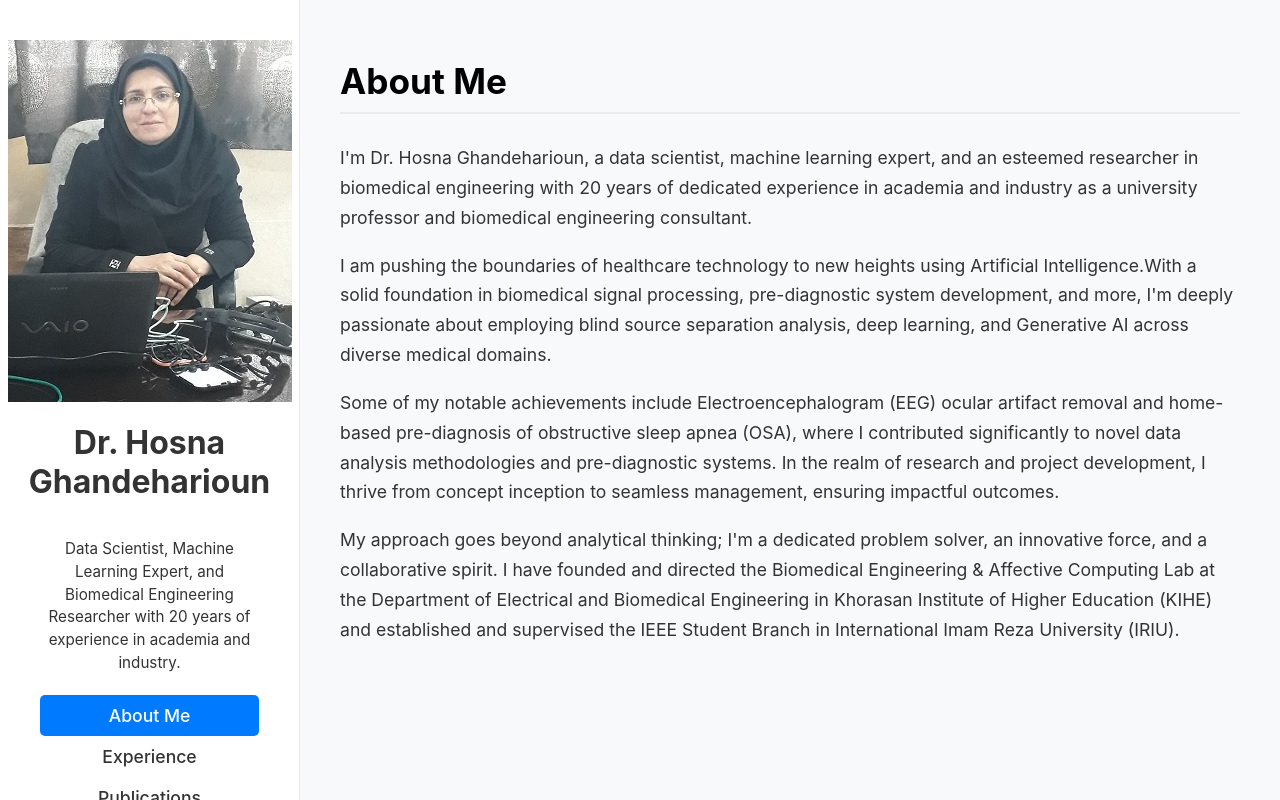
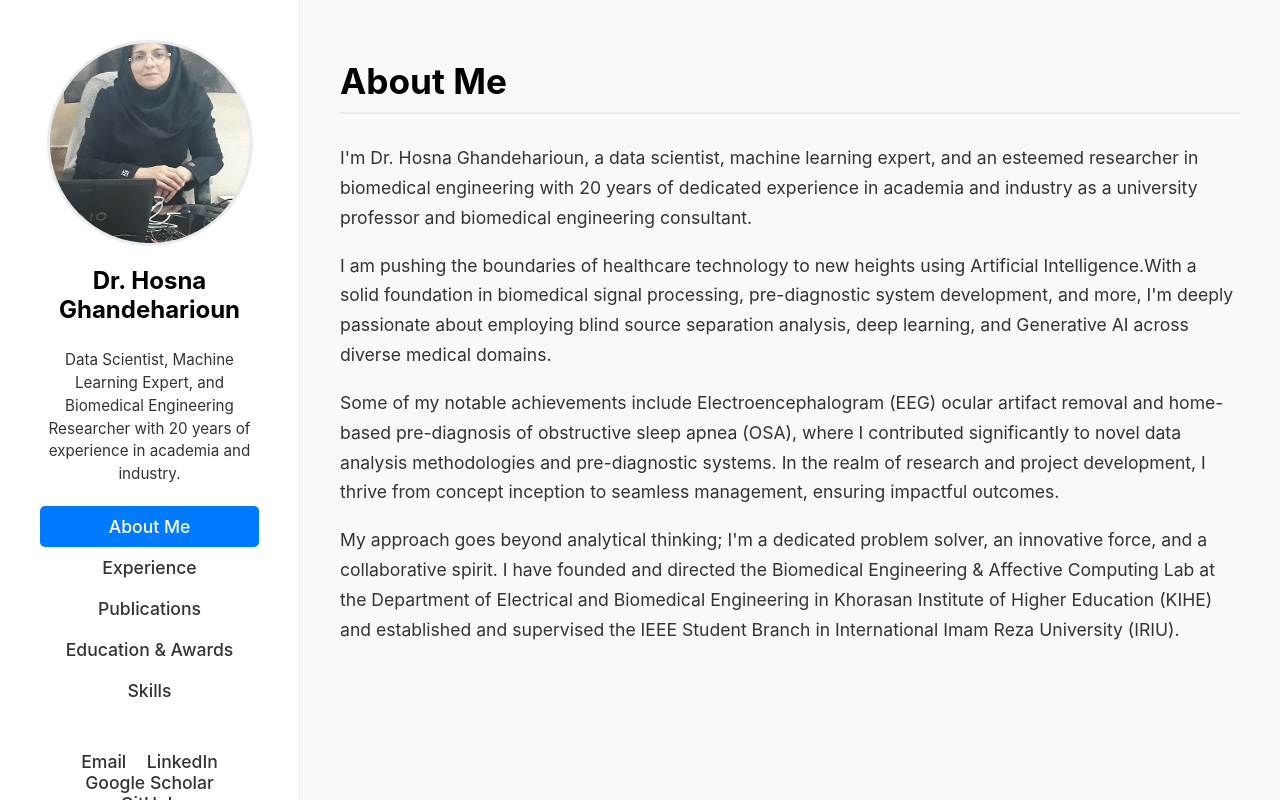
Before and after one commit to HosnaGh/HosnaGh.github.io, a plain HTML site: page index.html in a window 1280 px wide. Drawn offline with Linux system fonts and the light colour scheme.

Commit message:
Update index.html

```diff
--- a/index.html
+++ b/index.html
@@ -43,15 +43,15 @@
             overflow-y: auto;
         }
 
-       /* .profile-pic {
-            width: 150px;
-            height: 150px;
-            border-radius: 50%;
+     .profile-pic {
+            width: 200px;
+            height: 200px;
+            border-radius: 60%;
             object-fit: cover;
             margin-bottom: 20px;
-            border: 3px solid var(--border-color);*/
-           background-color: #ccc; /* Placeholder color if image fails to load */
-        }*/
+            border: 3px solid var(--border-color);
+            background-color: #ccc; /* Placeholder color */
+        }
         .sidebar h1 {
             font-size: 1.5em;
             margin: 0 0 10px 0;
```
